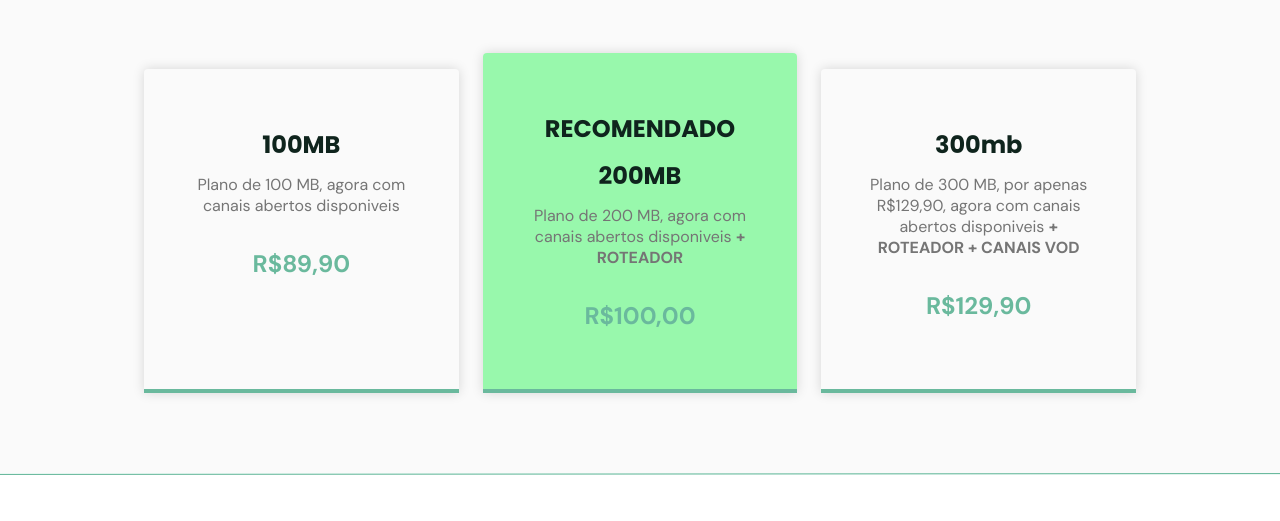
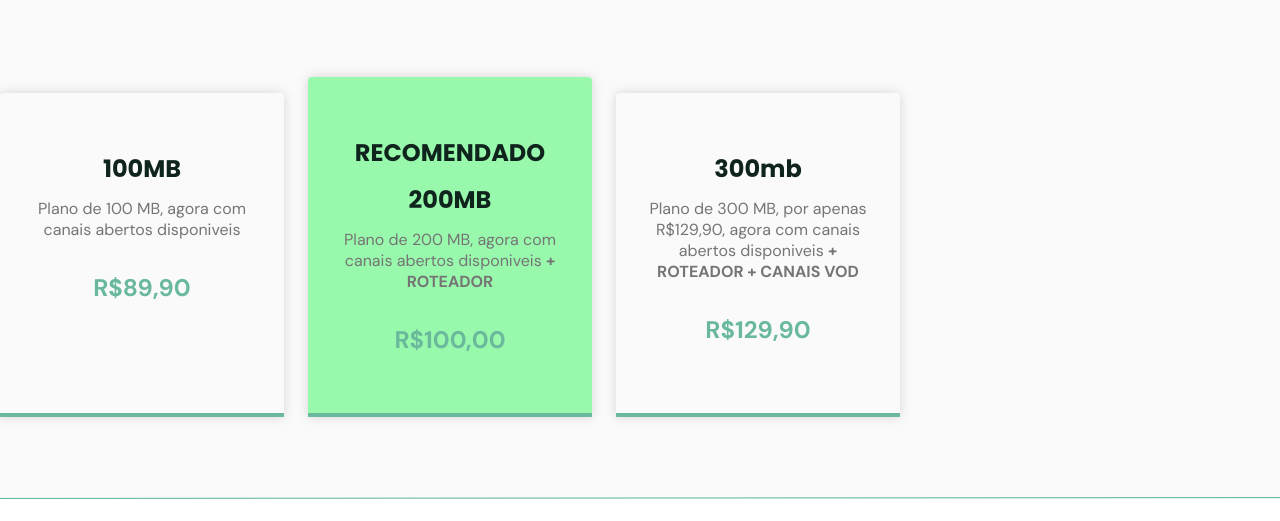
Before and after one commit to Dkluizz/Site-de-Vendas-Internet, a plain HTML site: page index.html in a window 1280 px wide. Shown: the part 819-1340 px from the top of the page. Drawn offline with nearby package versions, Linux system fonts and the light colour scheme; files whose address does not match are found by name.

Commit message:
Update style.css

```diff
--- a/style.css
+++ b/style.css
@@ -262,7 +262,7 @@
   overflow: hidden;
   margin-left: 2rem;
   margin-righ: 2rem
-  margin-top: 1rem;
+  margin-top: -4rem;
 }
 
 #home .container {
@@ -553,8 +553,8 @@
   }
 
   .card {
-    padding-left: 3rem;
-    padding-right: 3rem;
+    padding-left: 2rem;
+    padding-right: 2rem;
   }
 
   /* testimonials */
@@ -593,9 +593,9 @@
     --subtitle-font-size: 1.125rem;
 
    .container {
-    max-width: 992px;
-    margin-left: auto;
-    margin-right: auto;
+    max-width: 900px;
+    margin-left: 0;
+    margin-right: 0;
   }
 
   .section {
```
